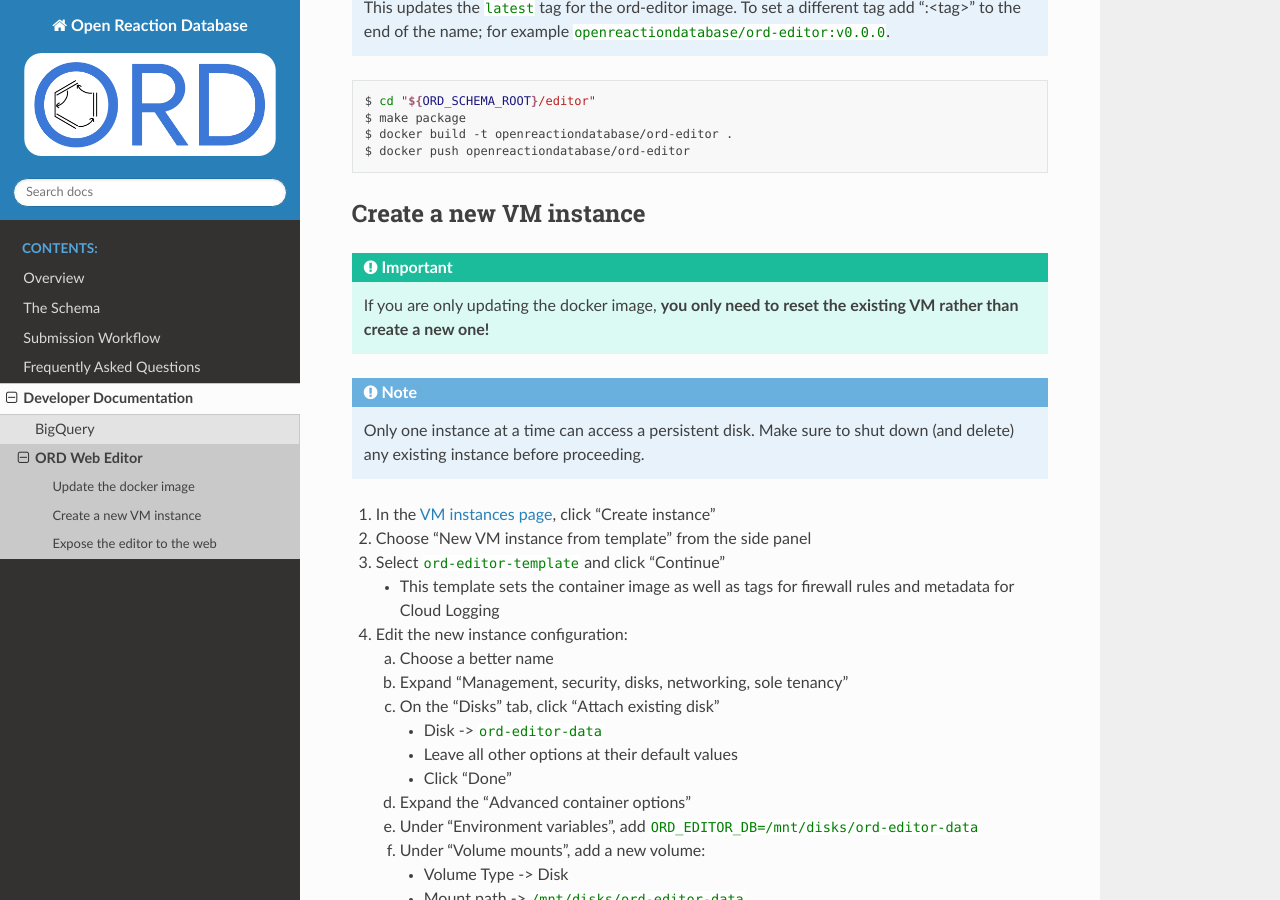
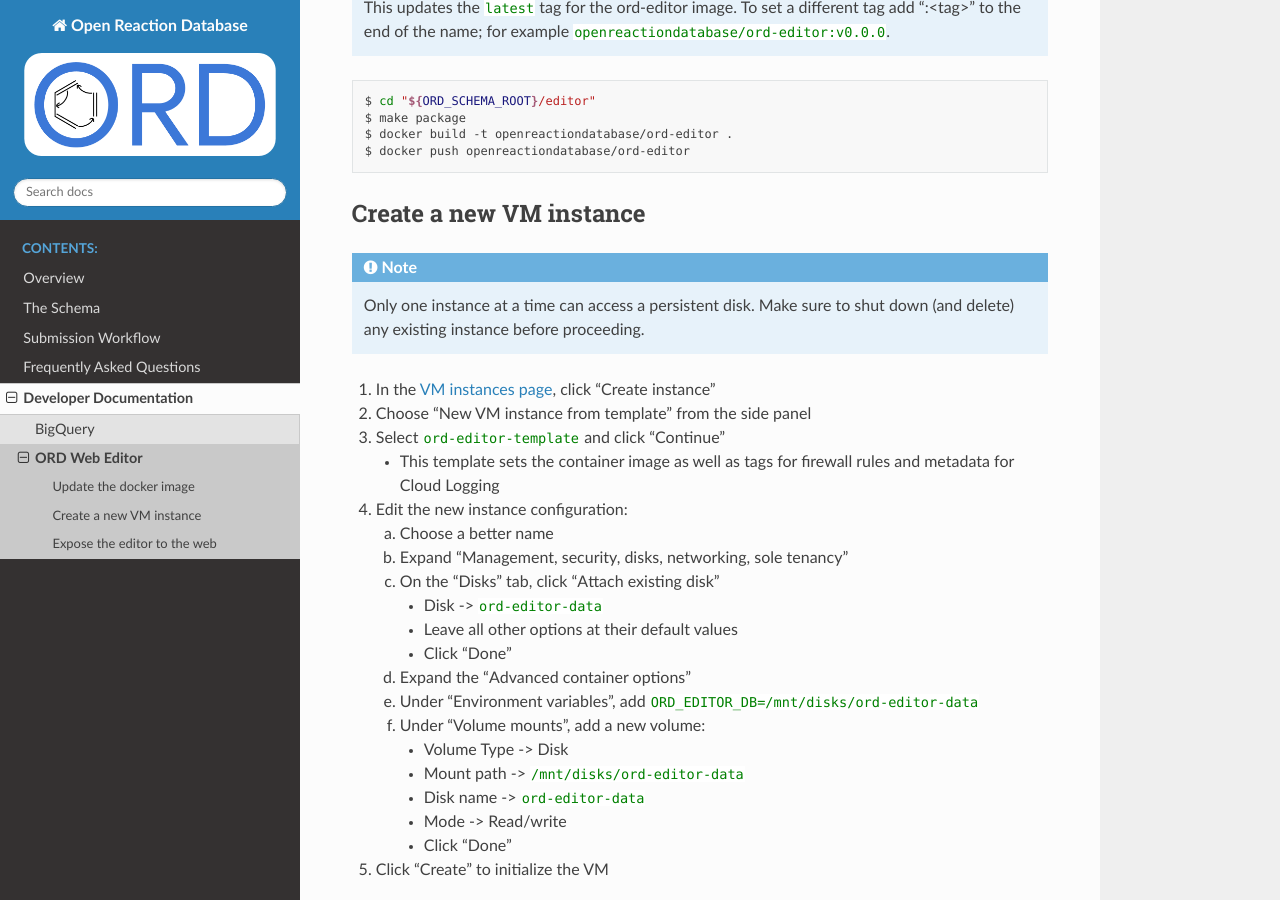
Before and after one commit to open-reaction-database/ord-schema, a Sphinx documentation site: the page built from docs/developer/editor.rst, in a window 1280 px wide and 900 px high, scrolled down 453 px. Built offline with Sphinx 7.4.7 and the Read the Docs theme 2.0.0, drawn with Linux system fonts in a browser that asks for light colours.

```diff
--- a/docs/developer/editor.rst
+++ b/docs/developer/editor.rst
@@ -34,10 +34,6 @@ Before starting, make sure that you have installed all of the required
 ************************
 Create a new VM instance
 ************************
-
-.. IMPORTANT::
-   If you are only updating the docker image, **you only need to reset the
-   existing VM rather than create a new one!**
 
 .. NOTE::
    Only one instance at a time can access a persistent disk. Make sure to shut
```
